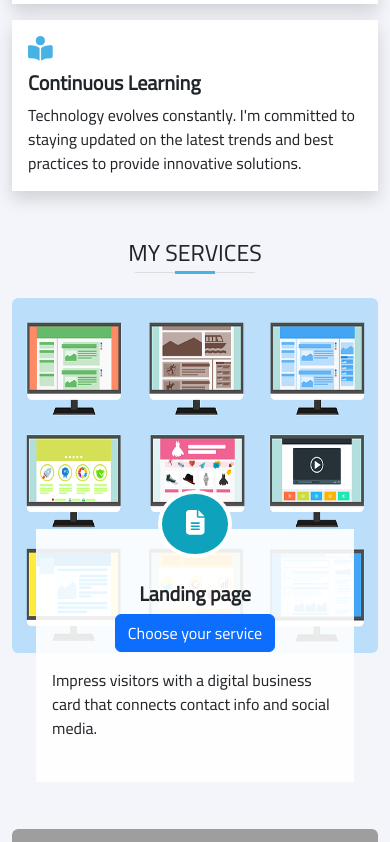
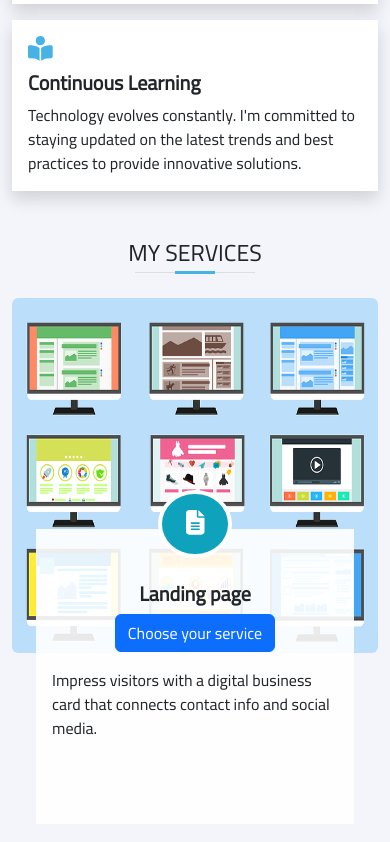
Before and after one commit to aymane244/new_protfolio, a React (Create React App) app: page / in a window 390 px wide. Shown: the part 2524-3366 px from the top of the page. Built offline with nearby package versions, Linux system fonts and the light colour scheme; grey boxes are pictures that could not be loaded.

Commit message:
fixing my services section responsive style

```diff
--- a/src/assets/css/responsive.css
+++ b/src/assets/css/responsive.css
@@ -1,5 +1,5 @@
 /* Extra small devices (phones, 600px and down) */
-@media only screen and (max-width: 400px){
+@media only screen and (max-width: 600px){
     .w-nav{
         width: 30%;
     }
@@ -7,10 +7,10 @@
         width: 23%;
     }
     .card-height{
-        height: 30vh;
+        height: 35vh;
     }
     .card-margin{
-        margin-bottom: 10rem;
+        margin-bottom: 14rem;
     }
     .display-dot{
         display: none;
```
